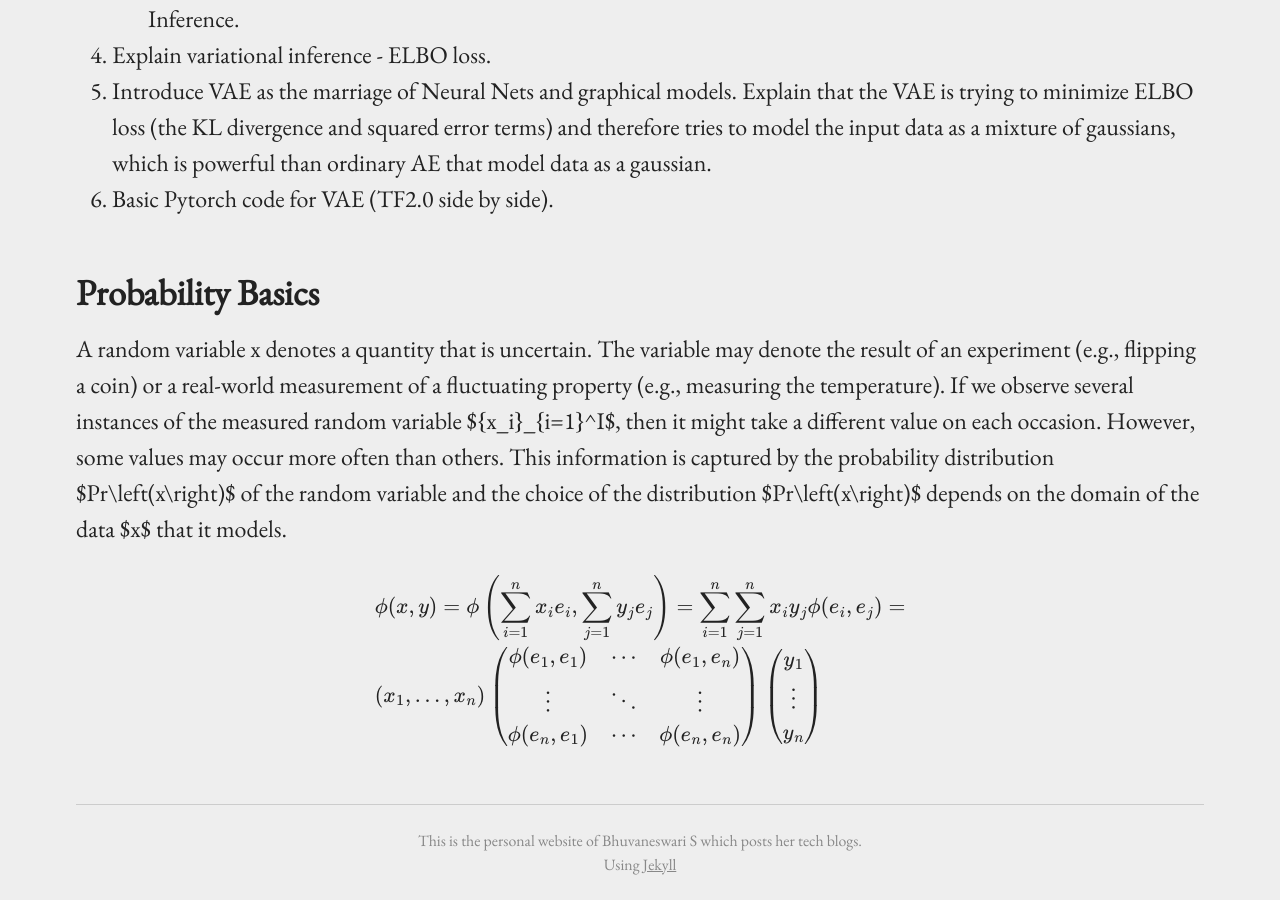
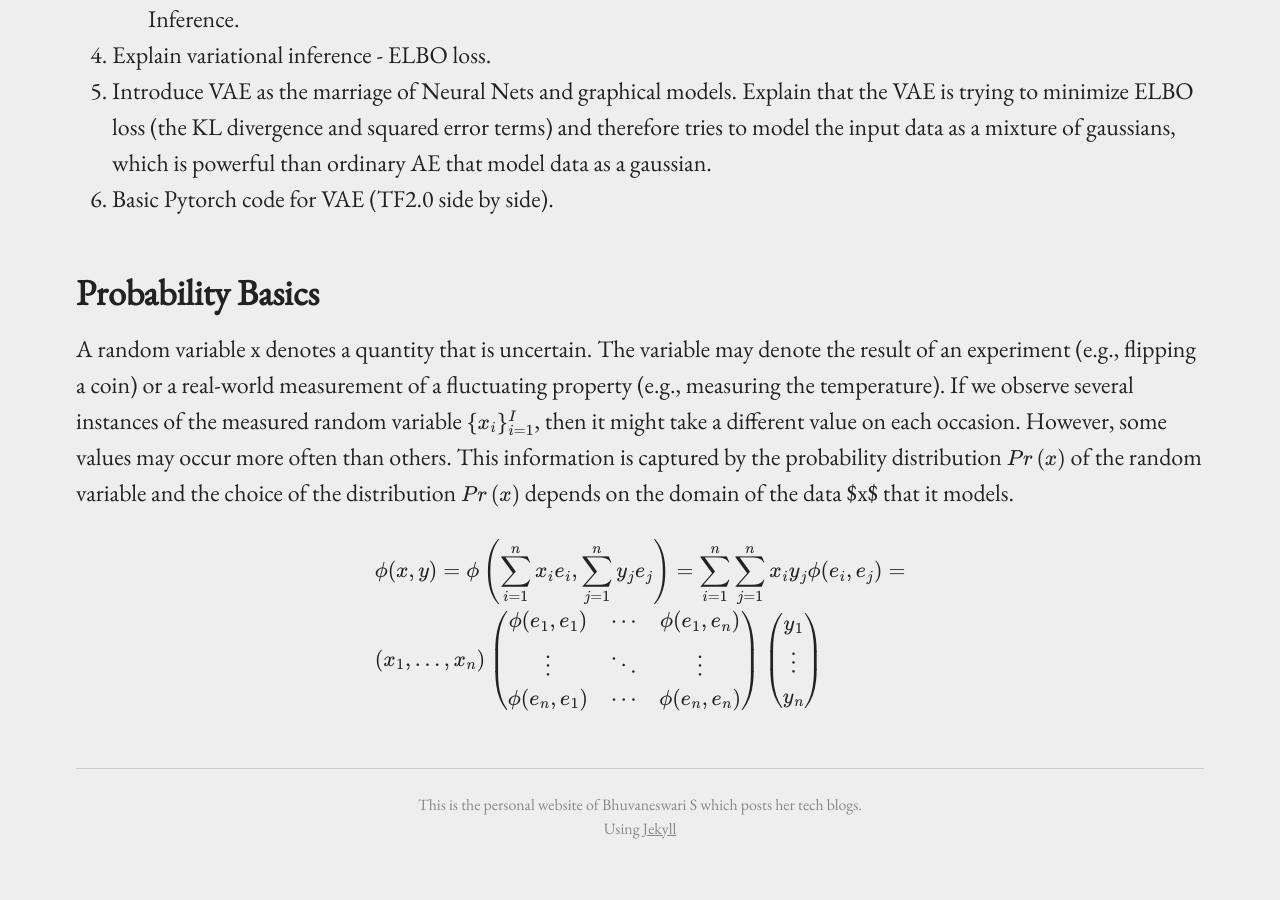
Before and after one commit to Bhuvans/Bhuvans.github.io, a Jekyll site: the page built from _posts/2022-02-18-perspective-into-variational-autoencoders.md, in a window 1280 px wide and 900 px high, scrolled down 786 px. Built offline with Jekyll 4.4.1, drawn with Linux system fonts in a browser that asks for light colours; formulas are drawn with MathJax 3; after the commit the page ends 1650 px from its top, so only the background shows below that.

Commit message:
Sample math blog try4

```diff
--- a/_posts/2022-02-18-perspective-into-variational-autoencoders.md
+++ b/_posts/2022-02-18-perspective-into-variational-autoencoders.md
@@ -23,9 +23,9 @@ usemathjax: true
 
 A random variable x denotes a quantity that is uncertain. The variable may denote the result of an experiment
 (e.g., flipping a coin) or a real-world measurement of a fluctuating property (e.g., measuring the temperature).
-If we observe several instances of the measured random variable $\{x_i\}_{i=1}^I$, then it might take a different value
+If we observe several instances of the measured random variable $$\{x_i\}_{i=1}^I$$, then it might take a different value
 on each occasion. However, some values may occur more often than others. This information is captured by the probability
-distribution $Pr\left(x\right)$ of the random variable and the choice of the distribution $Pr\left(x\right)$ depends on
+distribution $$Pr\left(x\right)$$ of the random variable and the choice of the distribution $$Pr\left(x\right)$$ depends on
 the domain of the data $x$ that it models.
 
 $$
```
